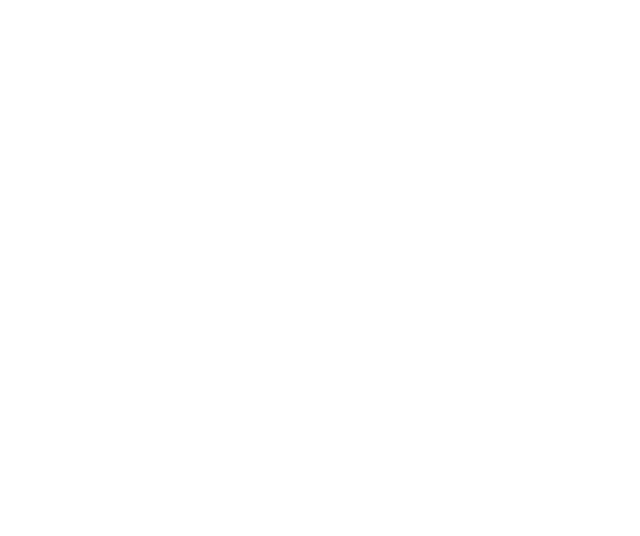
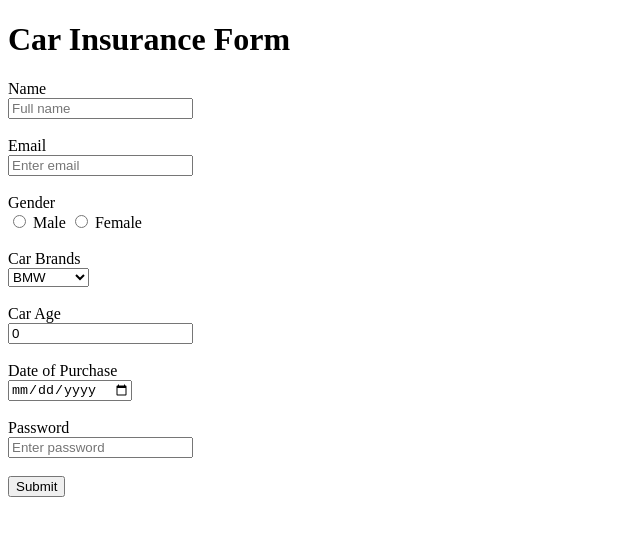
Before and after one commit to acciojob/car-insurance-form-rudrasro, a website: page main.html in a window 1280 px wide. Shown: the whole page, without its empty margins (0-640 px from the left). Drawn offline with Linux system fonts and the light colour scheme.

Commit message:
Update main.html

```diff
--- a/main.html
+++ b/main.html
@@ -8,8 +8,39 @@
 
 <body>
 	<!-- the entire body must be written by student -->
-    <script type="text/javascript" src="./script.js">
-</script>
+	<header class="heading">
+		<h1>Car Insurance Form</h1>
+	</header>
+	<main class="form-body">
+		<div>
+			<form action="./main.html" method="get">
+				<label for="name">Name</label><br>
+				<input type="text" id="name" placeholder="Full name"><br><br>
+				<label for="email">Email</label><br>
+				<input type="email" id="email" placeholder="Enter email"><br><br>
+				<label for="gender">Gender</label><br>
+				<input type="radio" name="gender" value="male">
+				<label for="male">Male</label>
+				<input type="radio" name="gender" value="female">
+				<label for="male">Female</label><br><br>
+				<label for="car-brands">Car Brands</label><br>
+				<select id="cars">
+					<option value="volvo">BMW</option>
+					<option value="saab">Audi</option>
+					<option value="opel">Mercedez</option>
+				</select><br><br>
+				<label for="car-age">Car Age</label><br>
+				<input type="number" id="carage" value="0"><br><br>
+				<label for="dop">Date of Purchase</label><br>
+				<input type="date" id="dop" value="19/12/2022"><br><br>
+				<label for="password">Password</label><br>
+				<input type="password" placeholder="Enter password" id="password"><br><br>
+				<button type="submit">Submit</button>
+			</form>
+		</div>
+	</main>
+	<script type="text/javascript" src="./script.js">
+	</script>
 
 </body>
 
```
